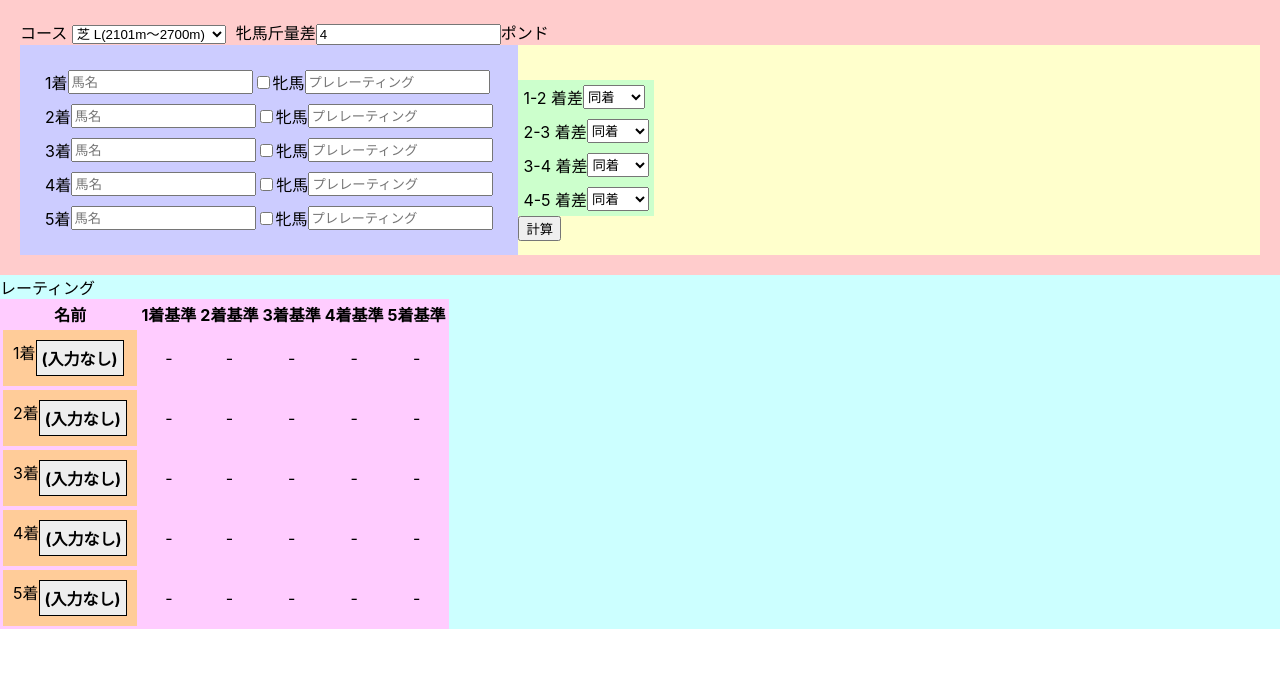
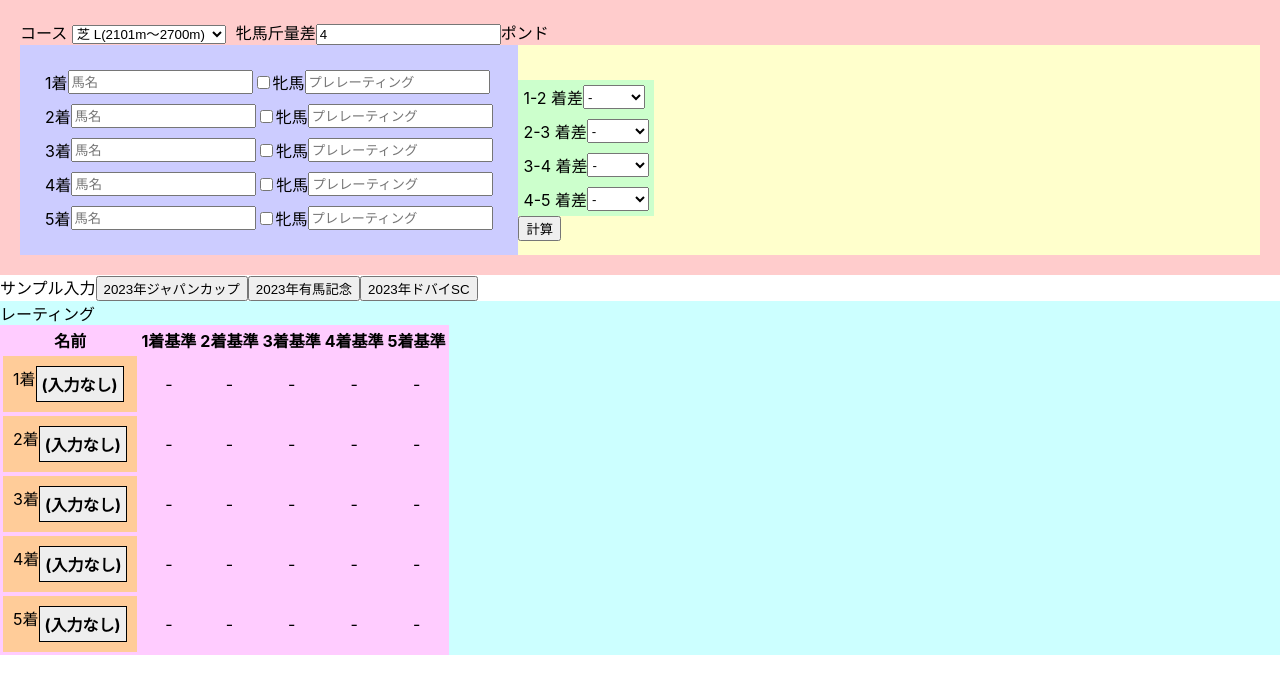
Before and after one commit to 0214sh7/horse-rating-calculator, a React (Create React App) app: page / in a window 1280 px wide. Shown: the top 694 px of the page. Built offline with nearby package versions, Linux system fonts and the light colour scheme.

Commit message:
サンプル入力を追加

```diff
--- a/src/App.js
+++ b/src/App.js
@@ -1,8 +1,10 @@
 import { InputResult } from './components/inputHorse';
 import { OutputResult } from './components/outputHorse';
+import { InputSample } from './components/sample';
 import React, { useState } from "react";
 import './App.css';
 
+// TODO: handle invalid inputs
 // TODO: improve styles
 // TODO: handle any size
 // TODO: introduce MUI
@@ -33,7 +35,7 @@ function App() {
     name: '',
     isMare: false,
     prerating: '',
-    margin: '0'
+    margin: '-0.001'
   }
 
   const [inputHorse1, setInputHorse1] = useState({ ...initialHorse, id: 1 });
@@ -57,8 +59,6 @@ function App() {
   }
 
   const [newRating, setNewRating] = useState(initialRating);
-
-
 
   const calculation = () => {
 
@@ -95,7 +95,8 @@ function App() {
 
     for(i=0;i<size;i++){
       for(j=0;j<size;j++){
-        rating[i][j] = Math.floor(rating[i][j] + 0.5 + 0.0001)
+        // 0.65以上を切り上げる
+        rating[i][j] = Math.floor(rating[i][j] + 1.0 - 0.65 + 0.0001)
         rating[i][j] = String(rating[i][j]) + (i===0?"+α":"")
       }
     }
@@ -123,6 +124,14 @@ function App() {
         ]}
         calculation={calculation}
       />
+      <InputSample
+        setSize = {setSize}
+        setCourse = {setCourse}
+        setAllowance = {setAllowance}
+        setHorses = {[
+          setInputHorse1,setInputHorse2,setInputHorse3,setInputHorse4,setInputHorse5
+        ]}
+      />
       <OutputResult
         size = {size}
         horses = {[
--- a/src/components/inputHorse.jsx
+++ b/src/components/inputHorse.jsx
@@ -70,8 +70,6 @@ export function InputCourse({course, setCourse}){
 
 export function InputHorse({horse,setHorse}){
 
-    const [color, setColor] = useState("black")
-
     return(
         <div className = "inputHorse" style={styles.inputHorse}>
             <div className="place">
@@ -83,16 +81,16 @@ export function InputHorse({horse,setHorse}){
                 placeholder="馬名"
                 value={horse.name}
                 onChange={(e) => setHorse({...horse, name: e.target.value})}
-                style = {{color:color}}
+                style = {{color:(horse.isMare?"red":"black")}}
             />
             <div>
                 <input
                     type="checkbox"
                     id="isMare"
-                    value={horse.isMare}
+                    checked ={horse.isMare}
                     onChange={(e) => {
                         setHorse({...horse, isMare: e.target.checked})
-                        setColor(e.target.checked?"red":"black")
+                        // setColor(e.target.checked?"red":"black")
                     }}
                 />
                 <label>牝馬 </label>
@@ -102,9 +100,7 @@ export function InputHorse({horse,setHorse}){
                 placeholder="プレレーティング"
                 value={horse.prerating}
                 onChange={(e) => setHorse({...horse, prerating: e.target.value})}
-                style = {
-                    {color:color}
-                }
+                style = {{color:(horse.isMare?"red":"black")}}
             />
         </div>
     );
@@ -117,9 +113,10 @@ export function InputMargin({horse,setHorse}){
 
             <select
                 id="selectMargin"
-                value={horse.Margin}
+                value={horse.margin}
                 onChange={(e) => setHorse({...horse, margin: e.target.value})}
             >
+                <option value='-0.001'>-</option>
                 <option value='0'>同着</option>
                 <option value='0.06125'>ハナ</option>
                 <option value='0.125'>アタマ</option>
--- /dev/null
+++ b/src/components/sample.jsx
@@ -0,0 +1,56 @@
+
+
+const sampledata = [
+    [
+        {racename:'2023年ジャパンカップ', size:5, course:'tl', allowance:4},
+        {id: 1, name: 'イクイノックス', isMare: false, prerating: '129', margin: '0'},
+        {id: 2, name: 'リバティアイランド', isMare: true, prerating: '120', margin: '4'},
+        {id: 3, name: 'スターズオンアース', isMare: true, prerating: '114', margin: '1'},
+        {id: 4, name: 'ドウデュース', isMare: false, prerating: '120', margin: '0.75'},
+        {id: 5, name: 'タイトルホルダー', isMare: false, prerating: '124', margin: '2'},
+    ],
+    [
+        {racename:'2023年有馬記念', size:5, course:'tl', allowance:4},
+        {id: 1, name: 'ドウデュース', isMare: false, prerating: '121', margin: '0'},
+        {id: 2, name: 'スターズオンアース', isMare: true, prerating: '118', margin: '0.5'},
+        {id: 3, name: 'タイトルホルダー', isMare: false, prerating: '124', margin: '1'},
+        {id: 4, name: 'ジャスティンパレス', isMare: false, prerating: '121', margin: '0.125'},
+        {id: 5, name: 'シャフリヤール', isMare: false, prerating: '121', margin: '0.25'},
+    ],
+    [
+        {racename:'2023年ドバイSC', size:5, course:'tl', allowance:4},
+        {id: 1, name: 'イクイノックス', isMare: false, prerating: '126', margin: '0'},
+        {id: 2, name: 'ウエストオーバー', isMare: false, prerating: '119', margin: '3.5'},
+        {id: 3, name: 'ザグレイ', isMare: false, prerating: '113', margin: '2.5'},
+        {id: 4, name: 'モスターダフ', isMare: false, prerating: '121', margin: '1.25'},
+        {id: 5, name: 'シャフリヤール', isMare: false, prerating: '121', margin: '1'},
+    ],
+
+]
+
+export function InputSample({setSize, setCourse, setAllowance, setHorses}){
+
+    const inputSample = (id) => {
+        setSize(sampledata[id][0].size)
+        setCourse(sampledata[id][0].course)
+        setAllowance(sampledata[id][0].allowance)
+
+        for(var i=0;i<sampledata[id][0].size;i++){
+            setHorses[i](sampledata[id][i+1])
+            if(sampledata[id][i+1].isMare){
+
+            }
+        }
+    }
+
+
+    return(
+        <div>
+            サンプル入力
+            <button onClick={ () => { inputSample(0) }}> {sampledata[0][0].racename} </button>
+            <button onClick={ () => { inputSample(1) }}> {sampledata[1][0].racename} </button>
+            <button onClick={ () => { inputSample(2) }}> {sampledata[2][0].racename} </button>
+
+        </div>
+    );
+};
```
